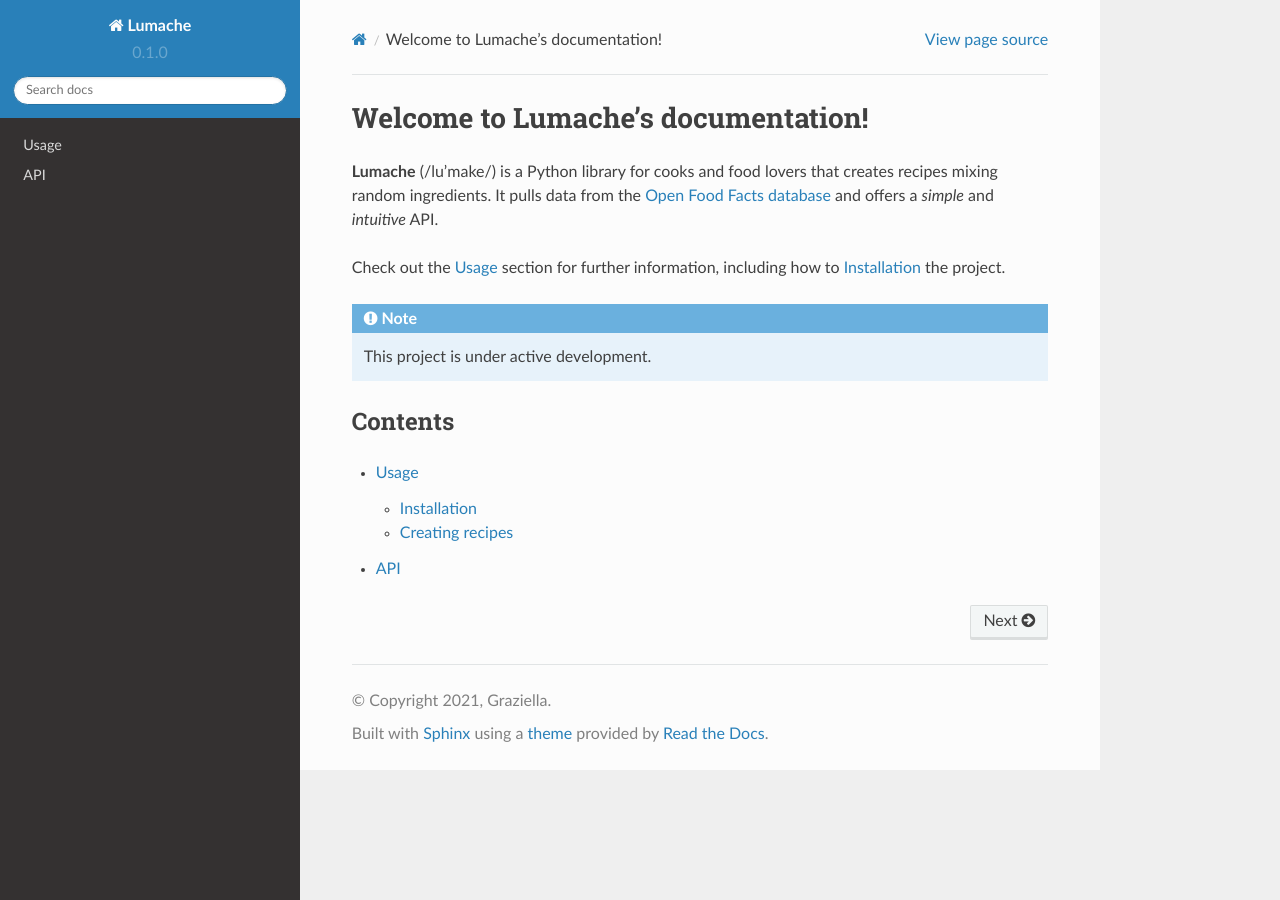
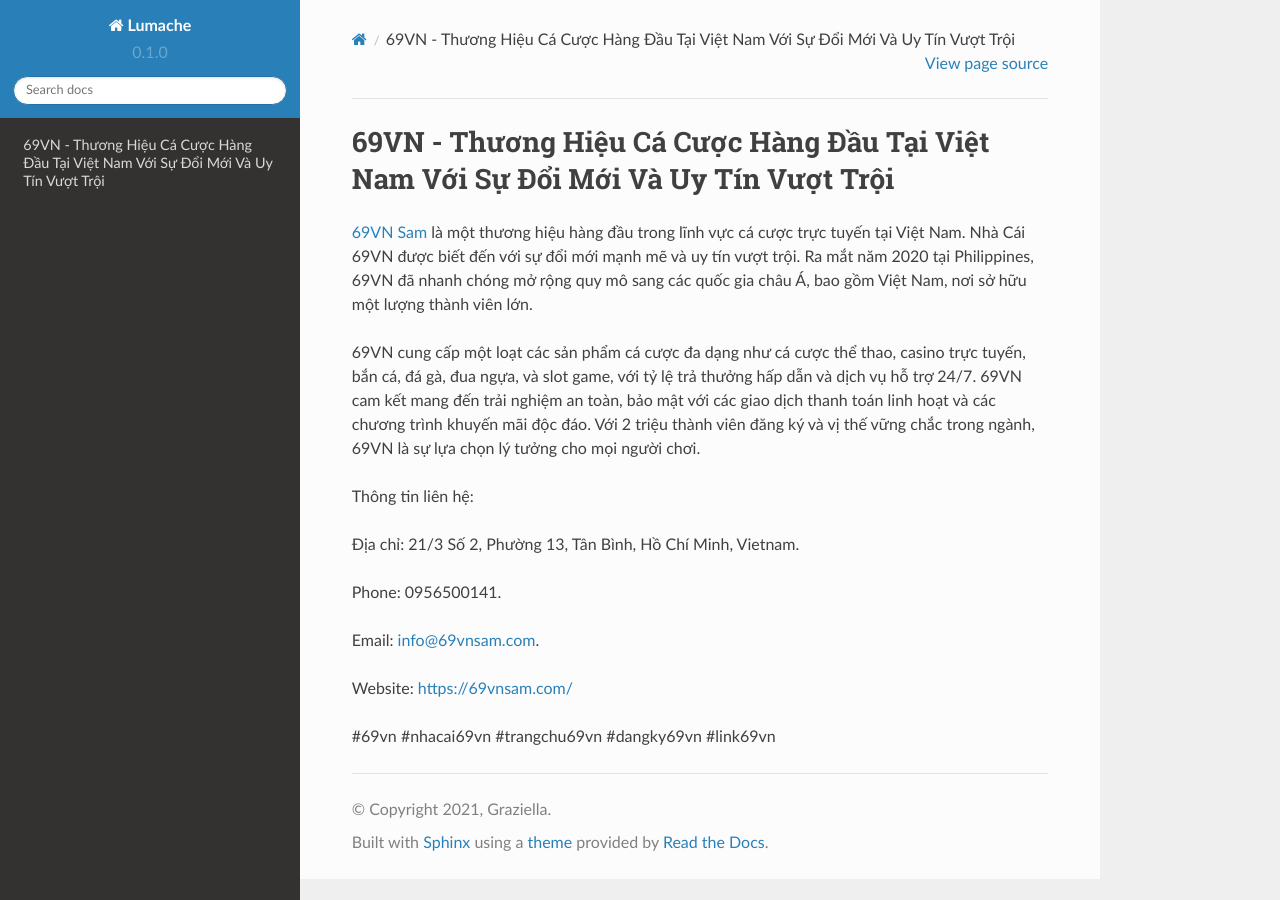
Before and after one commit to luongchanvien962/69vnsamcom, a Sphinx documentation site: the page built from docs/source/index.rst, in a window 1280 px wide. Built offline with Sphinx 7.4.7 and the Read the Docs theme 2.0.0, drawn with Linux system fonts in a browser that asks for light colours.

Commit message:
Update index.rst

```diff
--- a/docs/source/index.rst
+++ b/docs/source/index.rst
@@ -1,22 +1,18 @@
-Welcome to Lumache's documentation!
+69VN - Thương Hiệu Cá Cược Hàng Đầu Tại Việt Nam Với Sự Đổi Mới Và Uy Tín Vượt Trội
 ===================================
 
-**Lumache** (/lu'make/) is a Python library for cooks and food lovers
-that creates recipes mixing random ingredients.
-It pulls data from the `Open Food Facts database <https://world.openfoodfacts.org/>`_
-and offers a *simple* and *intuitive* API.
+`69VN Sam <https://69vnsam.com/>`_  là một thương hiệu hàng đầu trong lĩnh vực cá cược trực tuyến tại Việt Nam. Nhà Cái 69VN được biết đến với sự đổi mới mạnh mẽ và uy tín vượt trội. Ra mắt năm 2020 tại Philippines, 69VN đã nhanh chóng mở rộng quy mô sang các quốc gia châu Á, bao gồm Việt Nam, nơi sở hữu một lượng thành viên lớn.
 
-Check out the :doc:`usage` section for further information, including
-how to :ref:`installation` the project.
+69VN cung cấp một loạt các sản phẩm cá cược đa dạng như cá cược thể thao, casino trực tuyến, bắn cá, đá gà, đua ngựa, và slot game, với tỷ lệ trả thưởng hấp dẫn và dịch vụ hỗ trợ 24/7. 69VN cam kết mang đến trải nghiệm an toàn, bảo mật với các giao dịch thanh toán linh hoạt và các chương trình khuyến mãi độc đáo. Với 2 triệu thành viên đăng ký và vị thế vững chắc trong ngành, 69VN là sự lựa chọn lý tưởng cho mọi người chơi.
 
-.. note::
+Thông tin liên hệ:
 
-   This project is under active development.
+Địa chỉ: 21/3 Số 2, Phường 13, Tân Bình, Hồ Chí Minh, Vietnam.
 
-Contents
---------
+Phone: 0956500141.
 
-.. toctree::
+Email: info@69vnsam.com.
 
-   usage
-   api
+Website: https://69vnsam.com/
+
+#69vn #nhacai69vn #trangchu69vn #dangky69vn #link69vn
```
